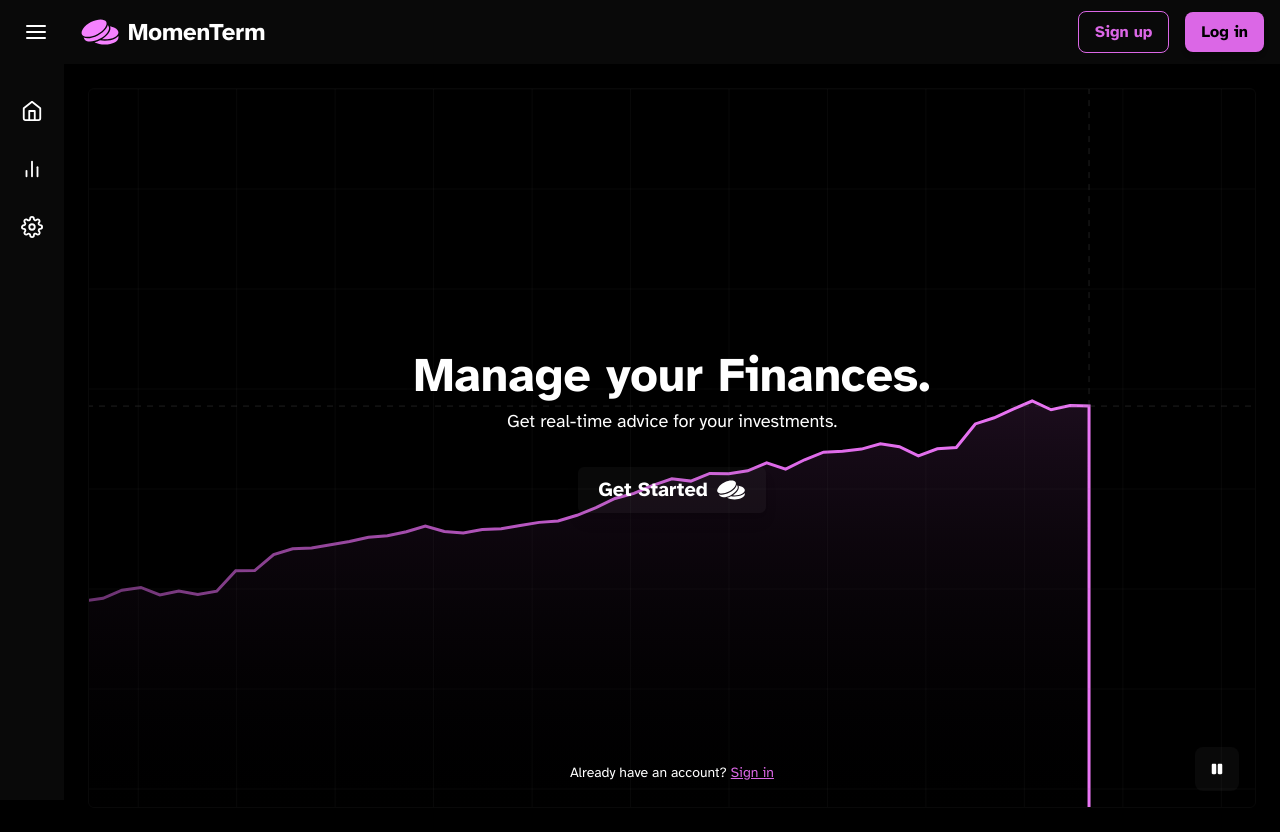
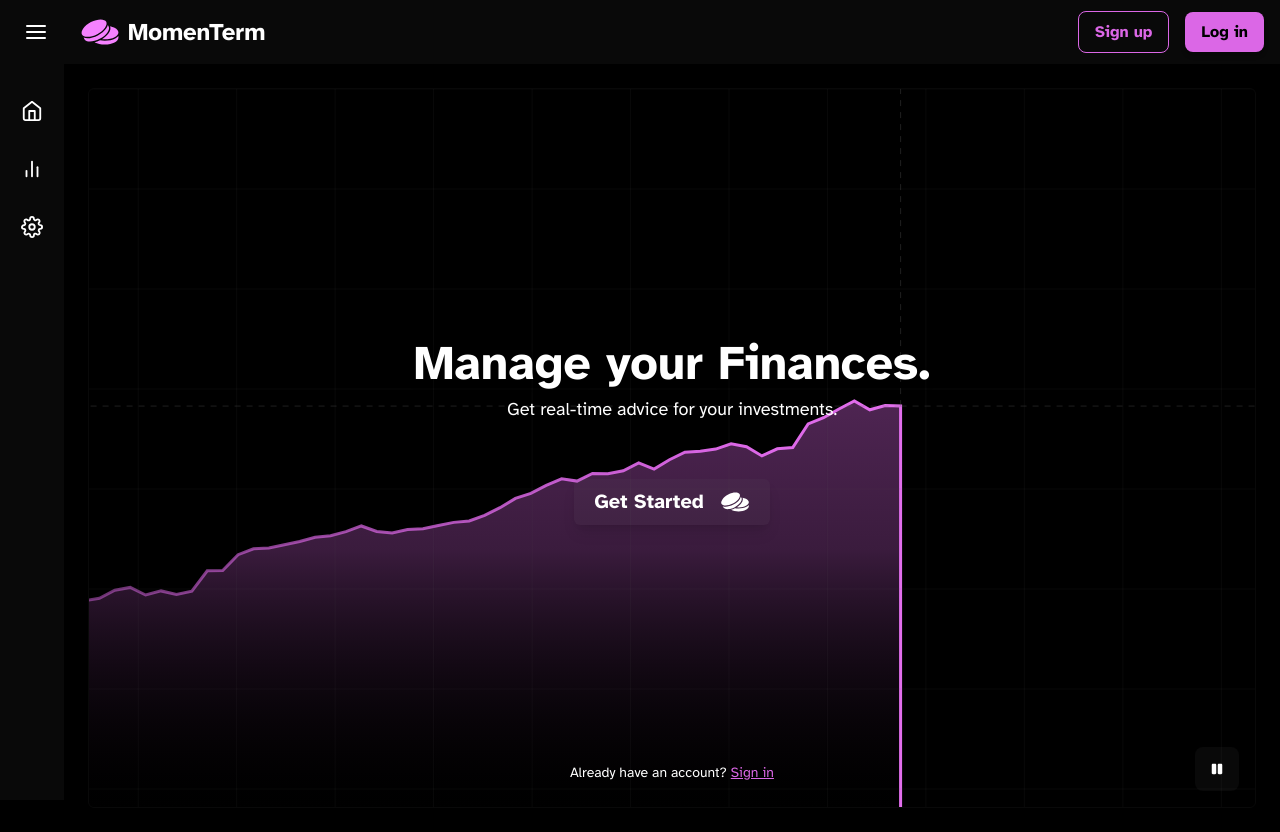
Before and after one commit to s4nj1th/momenterm, a Next.js app: page / in a window 1280 px wide. Built offline with nearby package versions, Linux system fonts and the light colour scheme; no server answers.

Commit message:
small unnoticable ui changes

```diff
--- a/components/StockGraph.tsx
+++ b/components/StockGraph.tsx
@@ -64,7 +64,7 @@ export default function StockGraph() {
     ctx.lineWidth = 3;
     ctx.beginPath();
 
-    const graphWidth = width * 0.8;
+    const graphWidth = width * 0.65;
     const startX = 0;
 
     let lastX = startX;
@@ -95,7 +95,8 @@ export default function StockGraph() {
       0,
       height
     );
-    fillGradient.addColorStop(0, "#db67e644");
+    fillGradient.addColorStop(0, "#db67e679");
+    fillGradient.addColorStop(0.5, "#db67e644");
     fillGradient.addColorStop(0.9, "#0000");
     ctx.fillStyle = fillGradient;
     ctx.fill();
@@ -143,7 +144,7 @@ export default function StockGraph() {
       />
 
       <motion.div
-        className="absolute bg-white rounded-full z-10"
+        className="absolute bg-[#efefef] rounded-full z-10"
         style={{
           width: 12,
           height: 12,
@@ -156,7 +157,7 @@ export default function StockGraph() {
 
       <button
         onClick={() => setIsRunning(!isRunning)}
-        className="absolute bottom-4 right-4 flex items-center gap-2 px-4 py-4 bg-[var(--secondary-bg)] text-white text-xs rounded-lg z-20 cursor-pointer"
+        className="absolute bottom-4 right-4 flex items-center gap-2 px-4 py-4 bg-[var(--secondary-bg)] text-white text-xs rounded-lg z-10 cursor-pointer"
       >
         {isRunning ? <FaPause /> : <FaPlay />}
         {/* {isRunning ? "Stop" : "Play"} */}
--- a/components/UnauthenticatedContent.tsx
+++ b/components/UnauthenticatedContent.tsx
@@ -6,10 +6,15 @@ import GridLines from "./GridLines";
 
 export default function UnauthenticatedContent() {
   return (
-    <div className="first-time-div">
+    <div className="first-time-div relative flex flex-col items-center justify-center min-h-screen">
+      {/* Background Graph */}
+      <div className="absolute inset-0 z-0">
         <StockGraph />
         <GridLines />
+      </div>
 
+      {/* Main Content */}
+      <div className="relative z-40 text-center">
         <motion.h1
           initial={{ opacity: 0, y: -20 }}
           animate={{ opacity: 1, y: 0 }}
@@ -32,29 +37,29 @@ export default function UnauthenticatedContent() {
           initial={{ y: 10, opacity: 0 }}
           animate={{ y: 0, opacity: 1 }}
           transition={{ delay: 1.5, duration: 1 }}
-        className="inline top-6 flex space-x-4 text-sm opacity-80"
+          className="mt-6 flex justify-center space-x-4 text-sm opacity-80"
         >
-        <div className="inline-block">
           <SignUpButton asChild>
-            <motion.button className="alt-button " whileHover={{ scale: 1.05 }}>
+            <motion.button className="alt-button flex items-center gap-2" whileHover={{ scale: 1.05 }}>
               <span>Get Started</span>
               <GiTwoCoins className="icon" size={30} />
             </motion.button>
           </SignUpButton>
+        </motion.div>
       </div>
-      </motion.div>
 
+      {/* Centered Sign-in Link at Bottom */}
       <motion.div
         initial={{ y: 10, opacity: 0 }}
         animate={{ y: 0, opacity: 1 }}
         transition={{ delay: 1.5, duration: 1 }}
-        className="absolute bottom-6 flex space-x-4 text-sm opacity-80"
+        className="absolute bottom-6 left-1/2 -translate-x-1/2 text-sm opacity-80 z-40"
       >
         <SignInButton>
-          <span>Already have an account?{" "}
-          <a className="plain-link cursor-pointer hover:underline">
-             Sign in
-          </a></span>
+          <span>
+            Already have an account?{" "}
+            <a className="plain-link cursor-pointer hover:underline">Sign in</a>
+          </span>
         </SignInButton>
       </motion.div>
     </div>
--- a/styles/globals.css
+++ b/styles/globals.css
@@ -11,6 +11,7 @@
   --secondary-bg: hsla(0, 0%, 40%, 0.09);
   --accent-color: #db67e6;
   --accent-lighter: #f581ff;
+  --accent-lightest: #f7a0ff;
   --accent-darker: #db67e679;
   --text-color: #ffffff;
 }
```
Lines whose indentation alone changed are shown as unchanged.
